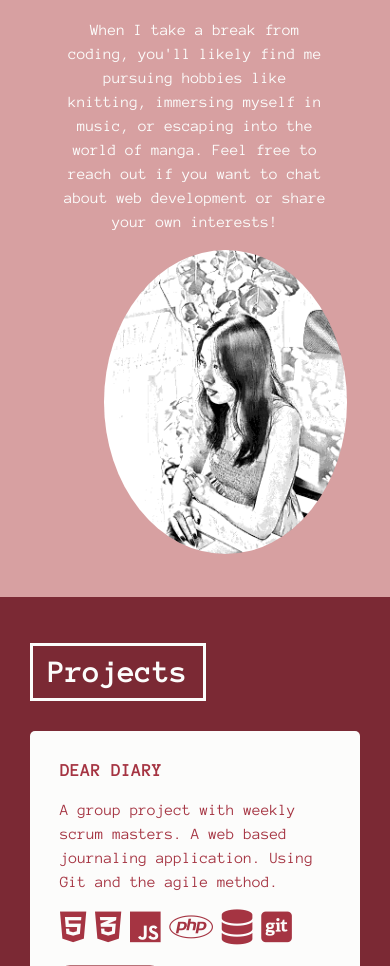
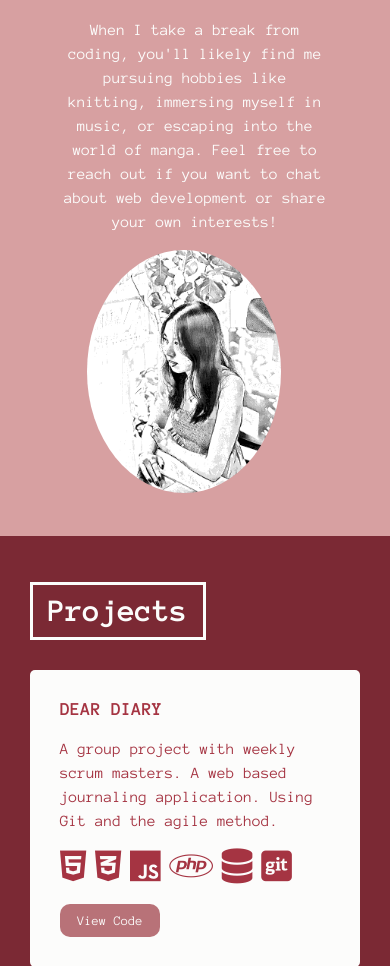
Before and after one commit to longvorleak/longvorleak.github.io, a PHP site: page / in a window 390 px wide. Shown: the part 1202-2168 px from the top of the page. Run offline with PHP 8.4, Linux system fonts and the light colour scheme; some libraries are stand-ins or nearby versions; some web fonts are replaced.

Commit message:
fix image location

```diff
--- a/style.css
+++ b/style.css
@@ -259,7 +259,7 @@ nav {
 .manga-pic {
     width: 38%;
     display: block;
-    margin: auto 0px auto 30px;
+    margin: auto 0px auto 0px;
 }
 
 .name {
@@ -422,9 +422,15 @@ footer {
         font-size: 1.5em;
     }
 
-    .about-text, .manga-pic {
+    .about-text {
         width: 100%;
         text-align: center;
     }
 
+    .manga-pic {
+        display: block;
+        margin: 10px auto 0px auto;
+        width: 80%;
+    }
+
 }
```
